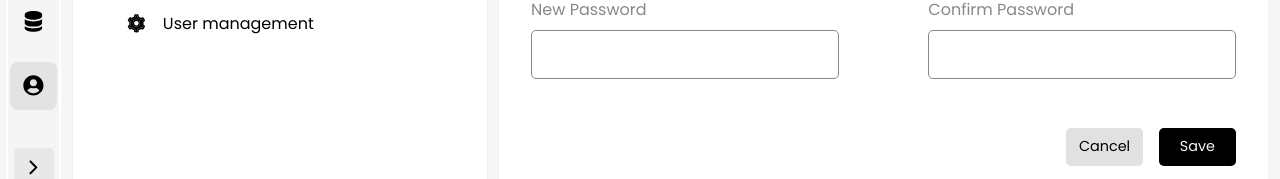
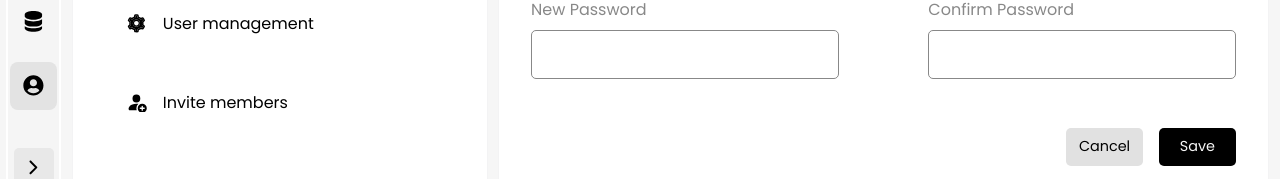
Before and after one commit to jinhyo-dev/Aurora-Monitoring-Frontend, a React (Vite) app: page /bucket/1/user-preference in a window 1280 px wide. Shown: the part 601-780 px from the top of the page. Built offline with nearby package versions, Linux system fonts and the light colour scheme.

Commit message:
feat: Add user preferences item

```diff
--- a/src/pages/Dashboards/UserPreferences.tsx
+++ b/src/pages/Dashboards/UserPreferences.tsx
@@ -5,6 +5,7 @@ import styled from "styled-components";
 import { useState } from "react";
 import { FaUserAlt } from "react-icons/fa";
 import { AiTwotoneSetting } from 'react-icons/ai'
+import { BsPersonFillAdd } from 'react-icons/bs'
 
 interface ButtonStatusProps {
   $active: boolean;
@@ -40,6 +41,11 @@ const UserPreferences = () => {
                   <AiTwotoneSetting/>
                   {<span>User management</span>}
                 </NavigationButton>
+
+                <NavigationButton $active={preferencesState === 2} onClick={() => handlePreferencesState(2)}>
+                  <BsPersonFillAdd/>
+                  {<span>Invite members</span>}
+                </NavigationButton>
               </NavigationButtonContainer>
             </UserInformationContainer>
 
@@ -52,7 +58,7 @@ const UserPreferences = () => {
                   <div className={'container-information'}>Edit personal information and password</div>
                   <div className={'container-subtitle'}>Personal Information</div>
 
-                  <div className={'input-container'} style={{ marginTop: '5%' }}>
+                  <div className={'input-container'} style={{marginTop: '5%'}}>
                     <div className={'left-input'}>
                       <div>First Name</div>
                       <input type={'text'}/>
@@ -93,7 +99,13 @@ const UserPreferences = () => {
                     <button className={'cancel-button'}>Cancel</button>
                   </div>
                 </ProfileContainer>) :
-                (<div></div>)
+                preferencesState === 1 ?
+                  (<ProfileContainer>
+                  </ProfileContainer>) :
+                  (<ProfileContainer>
+                    <div className={'container-name'}>Invite member to your team</div>
+                    <div className={'container-information'}>Invite by code or email address</div>
+                  </ProfileContainer>)
             }
           </RealTimeBox>
         </BoardRowSection>
```
